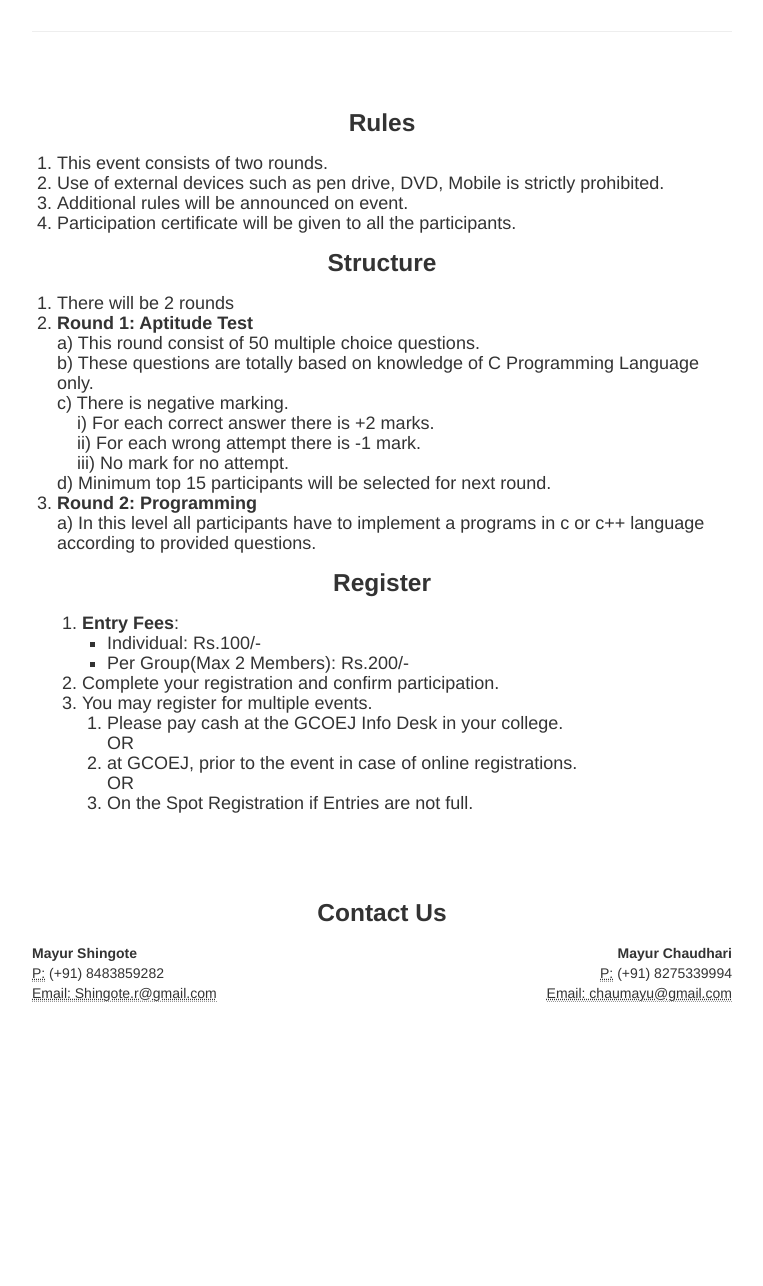
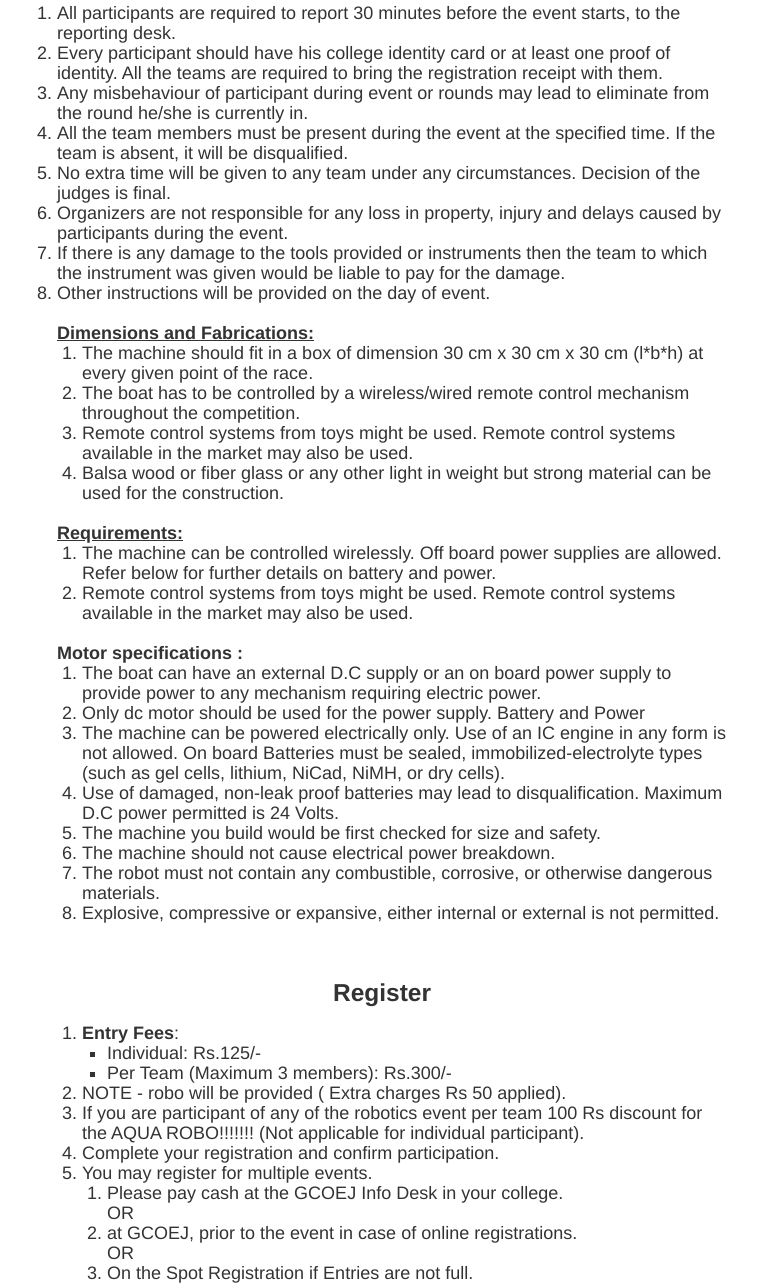
Before and after one commit to chavanshashank/TechnoArena15-Web-Mb, a plain HTML site: page mobile/aquarobo.html in a window 1280 px wide. Shown: the part 533-1819 px from the top of the page, without its empty margins (258-1021 px from the left). Before the commit the page ends 1596 px from the top, so only its background shows below. Drawn offline with Linux system fonts and the light colour scheme.

Commit message:
new events updated

```diff
--- a/mobile/aquarobo.html
+++ b/mobile/aquarobo.html
@@ -4,7 +4,7 @@
 		<meta charset="UTF-8" />
 		<meta http-equiv="X-UA-Compatible" content="IE=edge">
 		<meta name="viewport" content="width=device-width, initial-scale=1">
-		<title>Code Forces,Technoarena 2015 | The National Level Technical Event, Government College of Engineering, Jalgaon.</title>
+		<title>Aqua Robo,Technoarena 2015 | The National Level Technical Event, Government College of Engineering, Jalgaon.</title>
 		<meta name="description" content="National level technical event organised by Government college of engineering, Jalgaon." />
 		<meta name="keywords" content="technoarena,technoarena 2015,government college of engineering jalgaon,gcoej,techno-arena" />
 		<link href="css/bootstrap.css" rel="stylesheet">
@@ -67,8 +67,8 @@
       <hr>
 
       <div class="jumbotron">
-        <h1><center>Code Forces</center></h1><br/>
-        <p class="lead">If you think you are really passionate for C programming then this is exactly the event that you are looking for. This event gives all the C/C++ programmers a platform to showcase their coding skills. Code Forces will give participants an excellent opportunity to evaluate their C/C++ coding skills and competing with others will be a pleasant experience to test yourself. Participants would be tested on grounds of aptitude test base on C/C++ programming, debugging & efficiency. Participate and test your passion towards C/C++ programming. </p>
+        <h1><center>Aqua Robo</center></h1><br/>
+        <p class="lead">In the wide field of robotics one has to face different kind of surrounding so to deal with it this event gives chance to elaborate ideas in the different medium.</p>
       </div>
 
       <hr>
@@ -77,36 +77,51 @@
         <div class="span12">
         <h3><center>Rules<center></h3>
         <ol class="space" style="font-size:18px;">
-						<li>This event consists of two rounds.</li>
-						<li>Use of external devices such as pen drive, DVD, Mobile is strictly prohibited.</li>
-						<li>Additional rules will be announced on event.</li>
-						<li>Participation certificate will be given to all the participants.</li>
+
+				<li>All participants are required to report 30 minutes before the event starts, to the reporting desk.</li>
+				<li>Every participant should have his college identity card or at least one proof of identity. All the teams are required to bring the registration receipt with them.</li>
+				<li>Any misbehaviour of participant during event or rounds may lead to eliminate from the round he/she is currently in.</li>
+				<li>All the team members must be present during the event at the specified time. If the team is absent, it will be disqualified.</li>
+				<li>No extra time will be given to any team under any circumstances. Decision of the judges is final.</li>
+				<li>Organizers are not responsible for any loss in property, injury and delays caused by participants during the event.</li>
+				<li>If there is any damage to the tools provided or instruments then the team to which the instrument was given would be liable to pay for the damage.</li>
+				<li>Other instructions will be provided on the day of event.</li>
+				<br/>
+				<strong><u>Dimensions and Fabrications:</u></strong><br/>
+				<ol><li>The machine should fit in a box of dimension 30 cm x 30 cm x 30 cm (l*b*h) at every given point of the race.</li>
+				<li>The boat has to be controlled by a wireless/wired remote control mechanism throughout the competition.</li>
+				<li>Remote control systems from toys might be used. Remote control systems available in the market may also be used.</li>
+				<li>Balsa wood or fiber glass or any other light in weight but strong material can be used for the construction.</li>
+				</ol>
+				<br/>
+				<strong><u>Requirements:</u></strong>
+				<ol><li>The machine can be controlled wirelessly. Off board power supplies are allowed. Refer below for further details on battery and power.</li>
+				<li>Remote control systems from toys might be used. Remote control systems available in the market may also be used.</li>
+				</ol>
+				<br/>
+				<strong>Motor specifications :</strong><br/>
+				<ol><li>The boat can have an external D.C supply or an on board power supply to provide power to any mechanism requiring electric power.</li>
+				<li>Only dc motor should be used for the power supply. Battery and Power</li>
+				<li>The machine can be powered electrically only. Use of an IC engine in any form is not allowed. On board Batteries must be sealed, immobilized-electrolyte types (such as gel cells, lithium, NiCad, NiMH, or dry cells).</li>
+				<li>Use of damaged, non-leak proof batteries may lead to disqualification. Maximum D.C power permitted is 24 Volts.</li>
+				<li>The machine you build would be first checked for size and safety.</li>
+				<li>The machine should not cause electrical power breakdown.</li>
+				<li>The robot must not contain any combustible, corrosive, or otherwise dangerous materials.</li>
+				<li>Explosive, compressive or expansive, either internal or external is not permitted.</li>
+				</ol>
+
 		</ol>
-			<h3><center>Structure</center></h3>
-			<ol class="space" style="font-size:18px;">
-				<li>There will be 2 rounds </li>
-				<li><strong>Round 1: Aptitude Test</strong>
-							<br />a)	This round consist of 50 multiple choice questions.
-							<br />b)	These questions are totally based on knowledge of C Programming Language only.
-							<br />c)	There is negative marking.
-							<br />&nbsp&nbsp&nbsp i)	For each correct answer there is +2 marks.
-							<br />&nbsp&nbsp&nbsp	    ii)	For each wrong attempt there is -1 mark.
-							<br />&nbsp&nbsp&nbsp	    iii)	 No mark for no attempt.
-							<br />d)	Minimum top 15 participants will be selected for next round.
-				</li>
-				<li><strong>Round 2: Programming </strong>
-							<br />a)	In this level all participants have to implement a programs in c or c++ language according to provided questions.</li>
-				</ol>
-			<h3><center>Register</center></h3>
+			<h3><center><br/>Register</center></h3>
 			<ol class="space" style="font-size:18px;">
 				<p><ol>
 					<li><strong>Entry Fees</strong>:
 						<ul>
-							<li>Individual: Rs.100/-</li>
-							<li>Per Group(Max 2 Members): Rs.200/- </li>
+							<li>Individual: Rs.125/-</li>
+							<li>Per Team (Maximum 3 members): Rs.300/-</li>
 						</ul>
 					</li>
-
+					<li>NOTE - robo will be provided ( Extra charges Rs 50 applied).</li>
+					<li>If you are participant of any of the robotics event per team 100 Rs discount for the AQUA ROBO!!!!!!! (Not applicable for individual participant).</li>
 
 					<li>Complete your registration and confirm participation.</li>
 					<li>You may register for multiple events.</li>
@@ -130,15 +145,15 @@
       <div class="row-fluid">
 				<div class="span6">
 					<address>
-								<strong>Mayur Shingote</strong><br>
-								<abbr title="Phone">P:</abbr> (+91) 8483859282<br>
-								<abbr title ="Email">Email: Shingote.r@gmail.com</abbr>
+								<strong>Dinesh S. Pawar</strong><br>
+								<abbr title="Phone">P:</abbr> (+91) 8177886518<br>
+								<abbr title ="Email">pawardinesh252@gmail.com</abbr>
 							</address>
 				</div>
 		<div class="span6" align="right">
-					 <address><strong>Mayur Chaudhari</strong><br>
-						            <abbr title="Phone"> P:</abbr> (+91) 8275339994<br>
-						            <abbr title ="Email">Email: chaumayu@gmail.com</abbr>
+					 <address><strong>Saurabh Bhokare</strong><br>
+						            <abbr title="Phone"> P:</abbr> (+91) 7066126093<br>
+						            <abbr title ="Email"></abbr>
 					              </address>
 
 		</div>
```
Also changed, not shown: mobile/roborace.html (+1 -2 lines).
